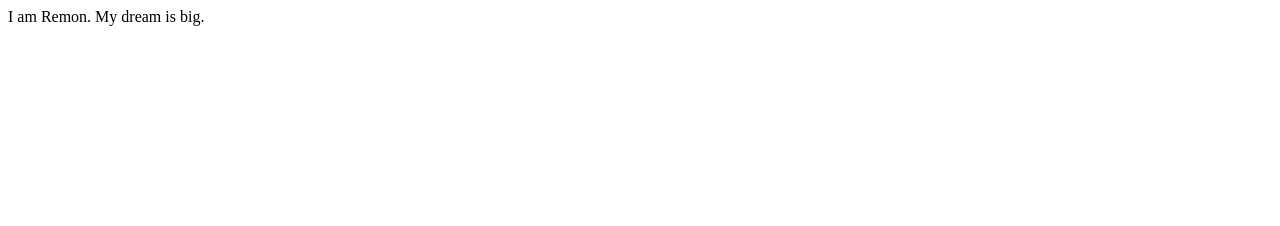
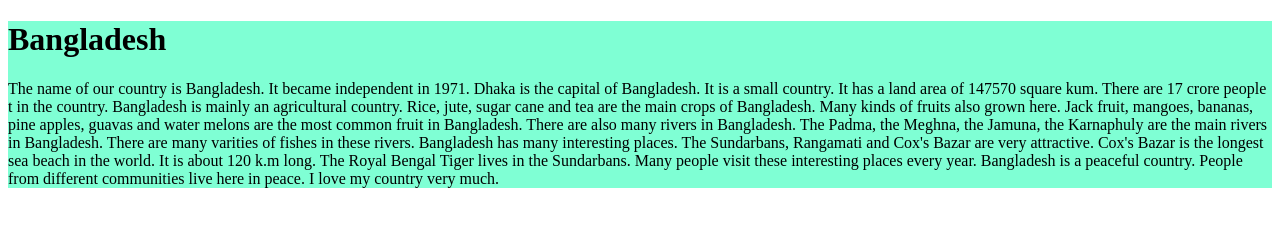
Before and after one commit to Remon2452/first-website, a plain HTML site: page index.html in a window 1280 px wide. Drawn offline with Linux system fonts and the light colour scheme.

Commit message:
added the first blog

```diff
--- /dev/null
+++ b/blog.css/style.css
@@ -0,0 +1,7 @@
+
+
+div{
+
+    background-color: aquamarine;
+
+}
--- a/index.html
+++ b/index.html
@@ -5,8 +5,31 @@
     <meta charset="UTF-8">
     <meta name="viewport" content="width=device-width, initial-scale=1.0">
     <title>first-website</title>
+   <link rel="stylesheet" href="blog.css/style.css">
 </head>
 <body>
-    <p1>I am Remon. My dream is big.</p1>
+    <div>
+    <h1>Bangladesh</h1>
+    <p1>The name of our country is Bangladesh.
+        It became independent in 1971.
+        Dhaka is the capital of Bangladesh.
+        It is a small country.
+        It has a land area of 147570 square kum. There are 17 crore people t in the country.
+         Bangladesh is mainly an agricultural country.
+         Rice, jute, sugar cane and tea are the main crops of Bangladesh.
+         Many kinds of fruits also grown here.
+         Jack fruit, mangoes, bananas, pine apples, guavas and water melons are the most common
+          fruit in Bangladesh. There are also many rivers in Bangladesh.
+          The Padma, the Meghna, the Jamuna, the Karnaphuly are the main rivers in Bangladesh.
+           There are many varities of fishes in these rivers. Bangladesh has many interesting places.
+            The Sundarbans, Rangamati and Cox's Bazar are very attractive.
+             Cox's Bazar is the longest sea beach in the world. It is about 120 k.m long.
+             The Royal Bengal Tiger lives in the Sundarbans.
+              Many people visit these interesting places every year.
+               Bangladesh is a peaceful country. People from different communities live here in peace.
+                I love my country very much.
+
+    </p1>
+</div>
 </body>
 </html>
```
